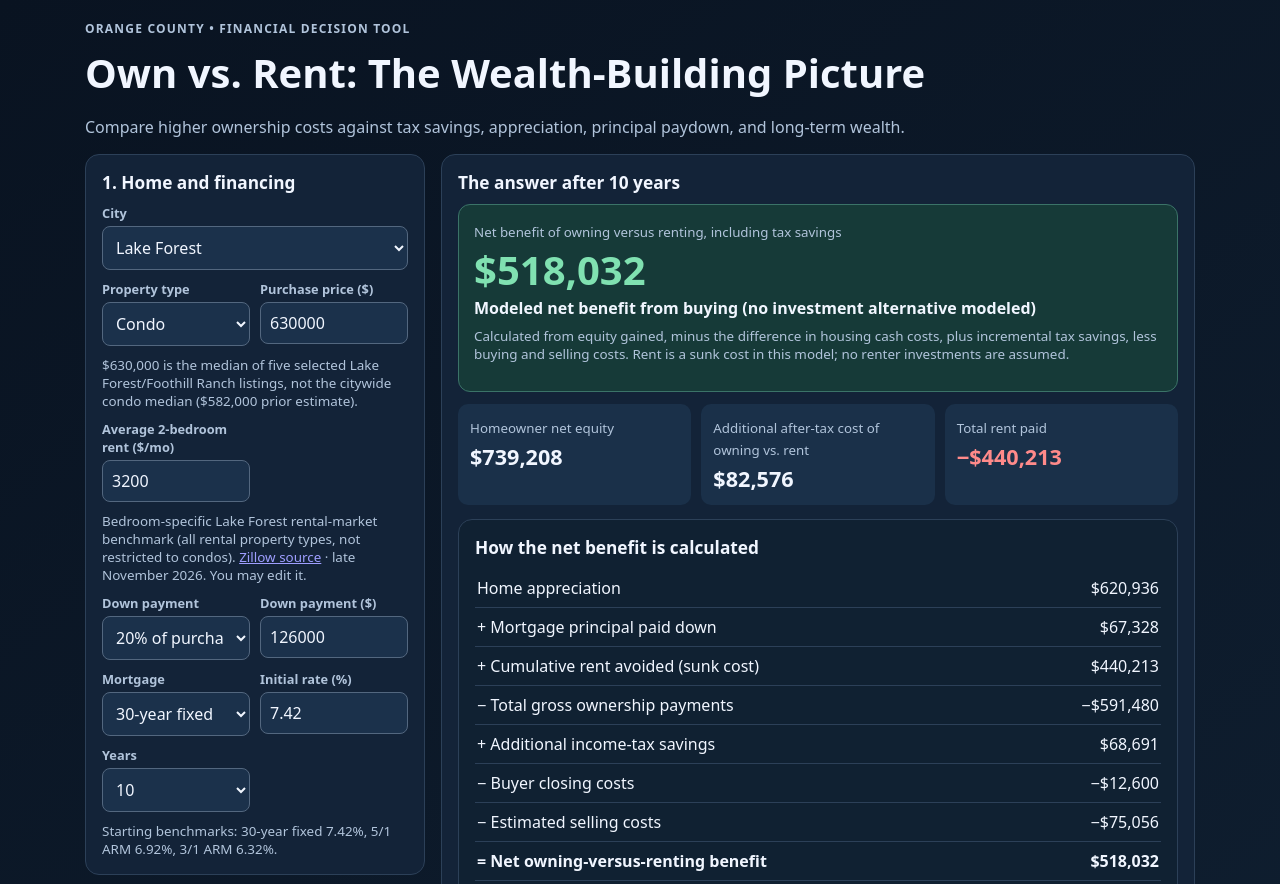
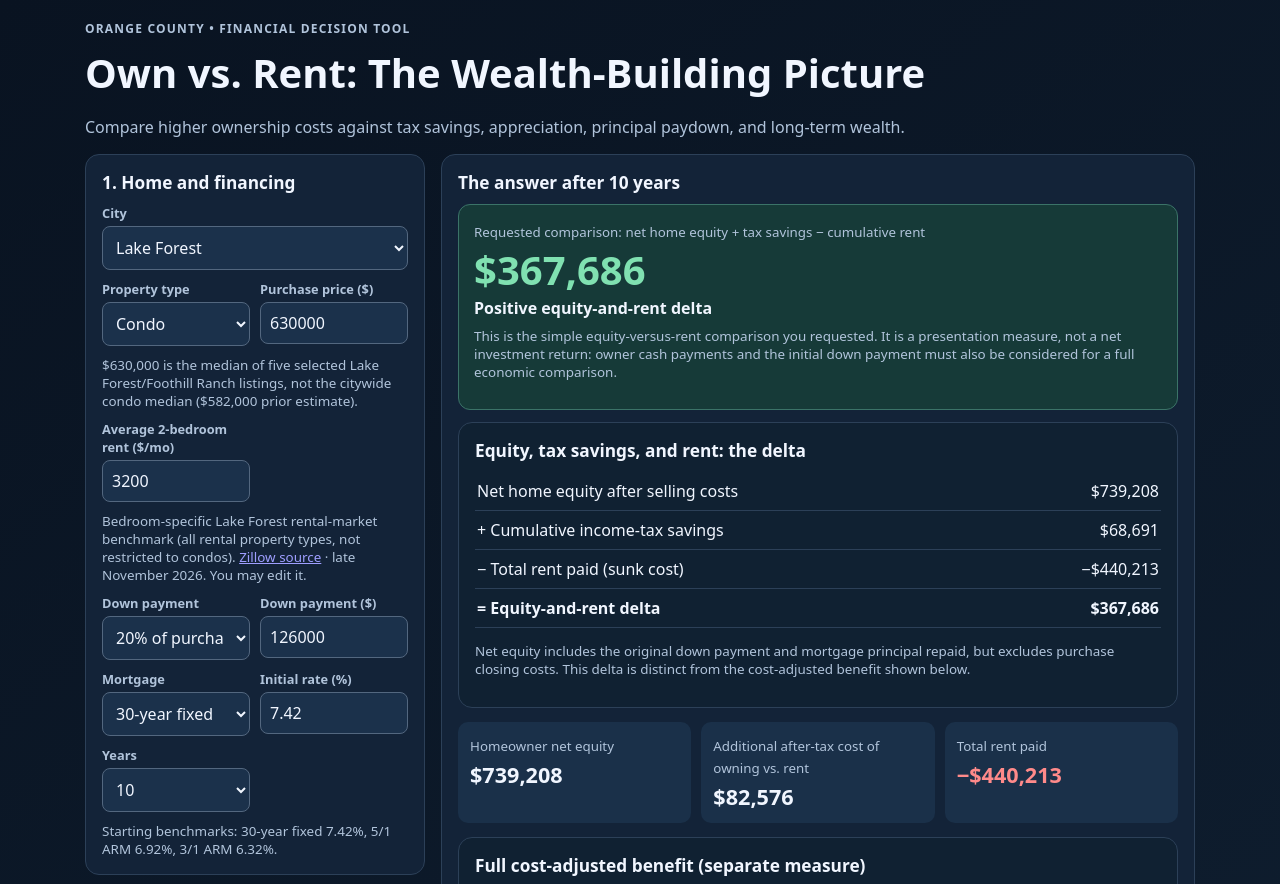
Before and after one commit to gkef90-cloud/orange-county-home-calculator, a plain HTML site: page index.html in a window 1280 px wide. Shown: the top 884 px of the page. Drawn offline with Linux system fonts and the light colour scheme.

Commit message:
Show explicit net equity plus tax savings minus sunk rent delta

```diff
--- a/index.html
+++ b/index.html
@@ -91,10 +91,20 @@ h1{font-size:clamp(1.7rem,4vw,2.5rem);margin:.2em 0}h2{font-size:1.08rem;margin:
   <div class='panel'>
     <h2>The answer after <span id='yearsOut'>10</span> years</h2>
     <div class='summary'>
-      <small>Net benefit of owning versus renting, including tax savings</small>
+      <small>Requested comparison: net home equity + tax savings − cumulative rent</small>
       <div class='big' id='wealthDelta'>—</div>
       <strong id='wealthLabel'>Calculating...</strong>
-      <p class='hint' style='margin-top:8px'>Calculated from equity gained, minus the difference in housing cash costs, plus incremental tax savings, less buying and selling costs. Rent is a sunk cost in this model; no renter investments are assumed.</p>
+      <p class='hint' style='margin-top:8px'>This is the simple equity-versus-rent comparison you requested. It is a presentation measure, not a net investment return: owner cash payments and the initial down payment must also be considered for a full economic comparison.</p>
+    </div>
+    <div class='panel' style='margin-top:12px;background:#102132'>
+      <h2>Equity, tax savings, and rent: the delta</h2>
+      <table><tbody>
+        <tr><td>Net home equity after selling costs</td><td id='simpleEquity'>—</td></tr>
+        <tr><td>+ Cumulative income-tax savings</td><td id='simpleTax'>—</td></tr>
+        <tr><td>− Total rent paid (sunk cost)</td><td id='simpleRent'>—</td></tr>
+        <tr><td><strong>= Equity-and-rent delta</strong></td><td><strong id='simpleDelta'>—</strong></td></tr>
+      </tbody></table>
+      <p class='hint'>Net equity includes the original down payment and mortgage principal repaid, but excludes purchase closing costs. This delta is distinct from the cost-adjusted benefit shown below.</p>
     </div>
     <div class='kpis' style='margin-top:12px'>
       <div class='kpi'><small>Homeowner net equity</small><strong id='ownerWealth'>—</strong></div>
@@ -102,7 +112,7 @@ h1{font-size:clamp(1.7rem,4vw,2.5rem);margin:.2em 0}h2{font-size:1.08rem;margin:
       <div class='kpi'><small>Total rent paid</small><strong id='rentTotal' style='color:var(--r)'>—</strong></div>
     </div>
     <div class='panel' style='margin-top:14px;background:#102132'>
-      <h2>How the net benefit is calculated</h2>
+      <h2>Full cost-adjusted benefit (separate measure)</h2>
       <table><tbody>
         <tr><td>Home appreciation</td><td id='deltaAppreciation'>—</td></tr>
         <tr><td>+ Mortgage principal paid down</td><td id='deltaPrincipal'>—</td></tr>
@@ -249,11 +259,16 @@ function render(){
   const delta=appreciation+principal+rentPaid-grossOwnerSpent+taxTot-closingCost-sale;
   const crossCheck=netEq-down-closingCost-extraOwnershipCost;
   if(Math.abs(delta-crossCheck)>0.01) console.warn('Wealth benefit reconciliation mismatch');
+  const simpleDelta=netEq+taxTot-rentPaid;
   const netNow=gross-firstTax/12, extra=netNow-N('rent');
   $('yearsOut').textContent=years;
-  $('wealthDelta').textContent=rentVerified?money(delta):'Enter rent';
-  $('wealthDelta').style.color=delta>=0?'#80e1b1':'#ffd18b';
-  $('wealthLabel').textContent=!rentVerified?'Rent benchmark unavailable for this location':delta>=0?'Modeled net benefit from buying (no investment alternative modeled)':'Modeled net cost of buying vs. renting (no investment alternative modeled)';
+  $('wealthDelta').textContent=rentVerified?money(simpleDelta):'Enter rent';
+  $('wealthDelta').style.color=simpleDelta>=0?'#80e1b1':'#ffd18b';
+  $('wealthLabel').textContent=!rentVerified?'Rent benchmark unavailable for this location':simpleDelta>=0?'Positive equity-and-rent delta':'Negative equity-and-rent delta';
+  $('simpleEquity').textContent=money(netEq);
+  $('simpleTax').textContent=money(taxTot);
+  $('simpleRent').textContent=rentVerified?money(-rentPaid):'—';
+  $('simpleDelta').textContent=rentVerified?money(simpleDelta):'—';
   $('deltaAppreciation').textContent=money(appreciation);
   $('deltaPrincipal').textContent=money(principal);
   $('deltaRentAvoided').textContent=money(rentPaid);
```
